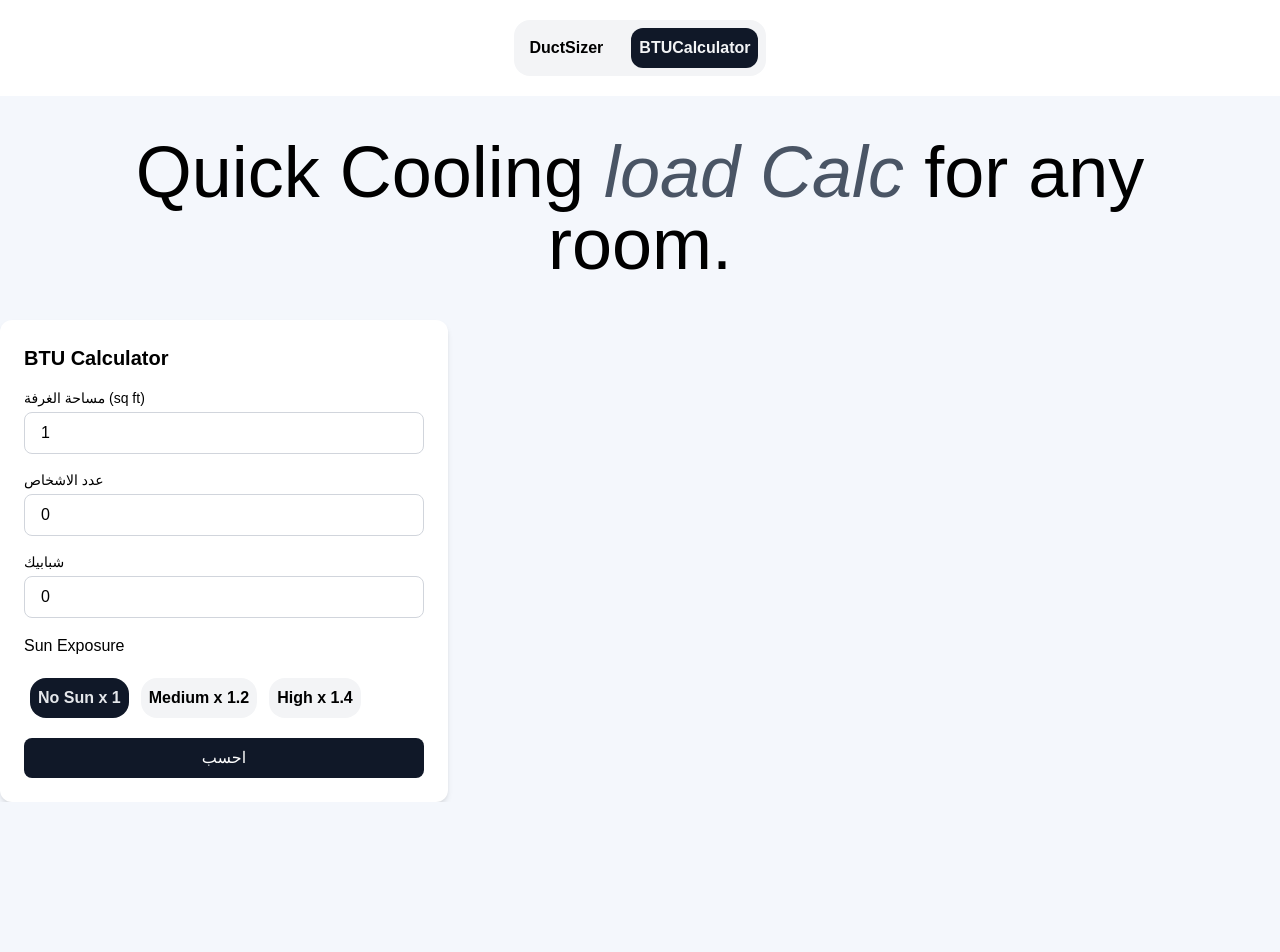
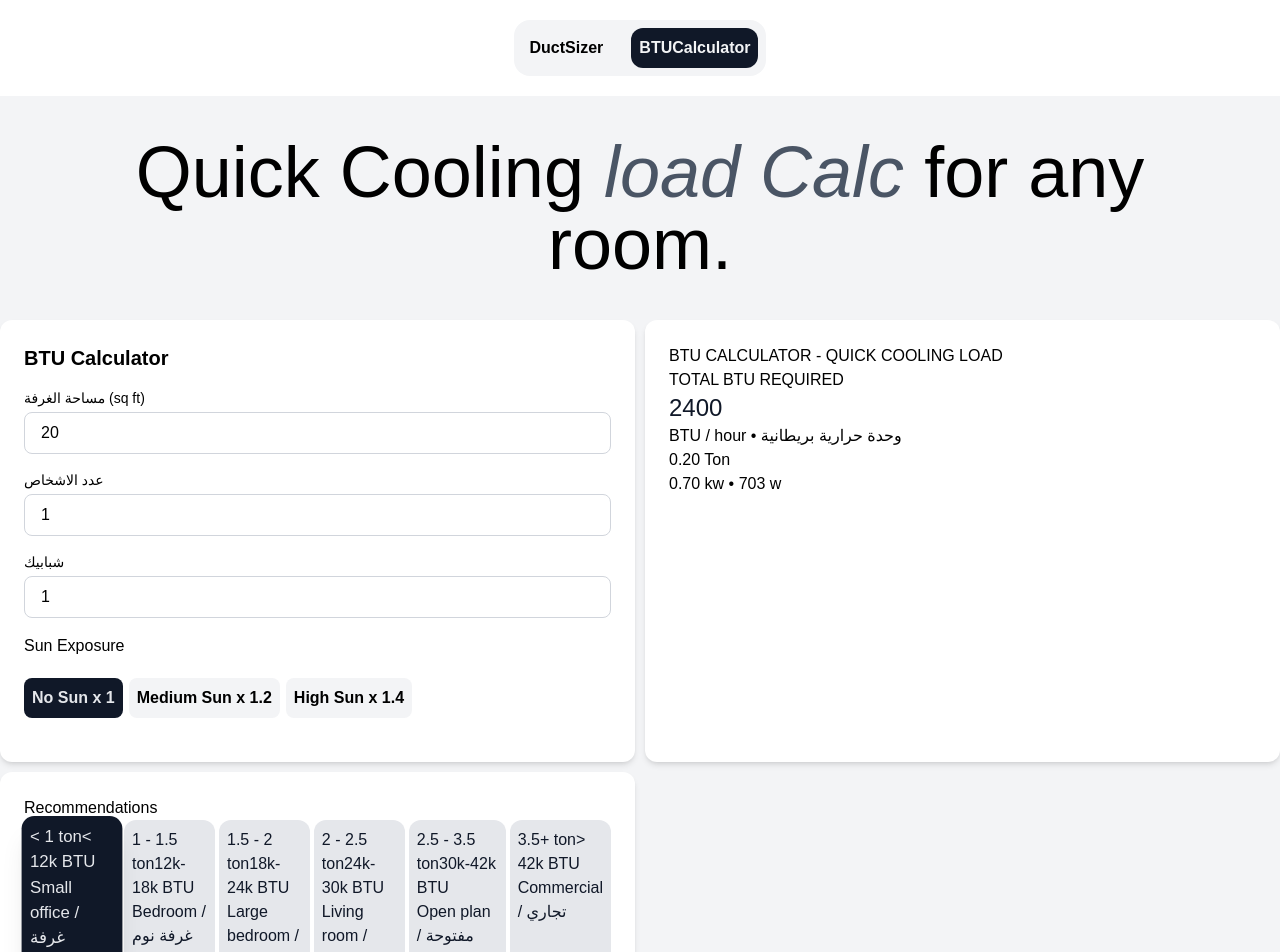
Before and after one commit to omar-khatab/HVAC-Calculator, a Next.js app: page /BTUCalculator in a window 1280 px wide. Shown: the top 952 px of the page. Before the commit the page ends 802 px from the top, so only its background shows below. Built offline with nearby package versions, Linux system fonts and the light colour scheme.

Commit message:
add recommendations, imporve inputs field as end points and improve ux and using use memo

```diff
--- /dev/null
+++ b/src/app/BTUCalculator/Calculations.tsx
@@ -0,0 +1,116 @@
+"use client"
+
+import { useMemo, useState } from "react"
+import { BTUInputs } from "../Types/hvac"
+export default function Calculations() {
+
+ const [inputs , setInputs] = useState<BTUInputs>({
+        roomArea : 20,
+        occupants : 1,
+        window : 1,
+        sunExposure : 1,
+    })
+
+    const result = useMemo (() => {
+
+
+        let btu = inputs.roomArea * 40;
+        btu += inputs.occupants * 600
+        btu += inputs.window * 1000
+        btu *= inputs.sunExposure
+        return btu
+    },[inputs])
+
+    const recommendationCard : {id : number, ton : string, btu : string, space : string, status : boolean}[]= [
+        {id : 1, ton: "< 1 ton" , btu : "< 12k BTU", space : "Small office / غرفة صغيرة",
+            status : result < 12000 },
+        {id : 2, ton: "1 - 1.5 ton" , btu : "12k-18k BTU", space : "Bedroom / غرفة نوم",
+            status : result >= 12000 && result < 18000},
+        {id : 3, ton: "1.5 - 2 ton" , btu : "18k-24k BTU", space : "Large bedroom / كبيرة",
+            status : result >= 18000 && result < 24000},
+        {id : 4, ton: "2 - 2.5 ton" , btu : "24k-30k BTU", space : "Living room / صالة",
+            status : result >= 24000 && result < 30000},
+        {id : 5, ton: "2.5 - 3.5 ton" , btu : "30k-42k BTU", space : "Open plan / مفتوحة",
+            status : result >= 30000 && result < 42000},
+        {id : 6, ton: "3.5+ ton" , btu : "> 42k BTU", space : "Commercial / تجاري",
+            status : result >= 42000},
+    ]
+
+  return (
+    <div className="grid grid-cols-2 gap-2.5">
+        <div className="p-6 bg-white rounded-xl shadow-md">
+            <h2 className="text-xl font-bold mb-4 text-black">BTU Calculator</h2>
+
+
+            <div className="mb-4">
+                <label className="block text-sm mb-1 text-black">
+                    مساحة الغرفة (sq ft)
+                </label>
+                <input type="number"
+                min={1}
+                value={inputs.roomArea}
+                onChange={(e) => setInputs({...inputs, roomArea : Math.max(1, Number(e.target.value) || 0)})}
+                className="w-full px-4 py-2 border border-gray-300 rounded-lg text-black"/>
+            </div>
+            <div className="mb-4">
+                <label className="block text-sm  mb-1 text-black">
+                    عدد الاشخاص
+                </label>
+                <input type="number"
+                min={0}
+                value={inputs.occupants}
+                onChange={(e) => setInputs({...inputs, occupants : Math.max(0, Number(e.target.value) || 0)})}
+                className="w-full px-4 py-2 border border-gray-300 rounded-lg text-black"/>
+            </div>
+            <div className="mb-4">
+                <label className="block text-sm  mb-1 text-black">
+                    شبابيك
+                </label>
+                <input type="number"
+                min={0}
+                value={inputs.window}
+                onChange={(e) =>  setInputs({...inputs, window : Math.max(0, Number(e.target.value) || 0)})}
+                className="w-full px-4 py-2 border border-gray-300 rounded-lg text-black"
+                />
+            </div>
+            <p>Sun Exposure</p>
+            <div className="flex gap-1.5 my-5">
+                {[1 , 1.2 , 1.4].map((val) => {
+                    return <label key={val} className={`cursor-pointer rounded-lg p-2 font-bold
+                                ${inputs.sunExposure === val ? "bg-gray-900 text-gray-200" : "bg-gray-100"}`}>
+                            <input type="radio" name="sun" checked = {inputs.sunExposure === val}
+                                onChange = {() => setInputs({...inputs, sunExposure : val})}
+                                className="hidden"/>
+                            {val === 1 ? "No Sun x 1" : val === 1.2 ? "Medium Sun x 1.2": "High Sun x 1.4"}
+                        </label>
+                })}
+        </div>
+    </div>
+        <div className="p-6 bg-white rounded-xl shadow-md">
+            <span>BTU CALCULATOR - QUICK COOLING LOAD</span>
+            <div>
+                <p>TOTAL BTU REQUIRED</p>
+                <h2 className="text-2xl text-gray-900">{result.toFixed(0)}</h2>
+                <p>BTU / hour • وحدة حرارية بريطانية</p>
+                <div>
+                    <p>{(result / 12000).toFixed(2)} Ton</p>
+                    <p>{`${(result / 3412).toFixed(2)} kw • ${(result / 3.412).toFixed(0)} w`}</p>
+                </div>
+            </div>
+        </div>
+        <div className="p-6 bg-white rounded-xl shadow-md">
+            <span>Recommendations</span>
+                <ul className="flex gap-1">
+                    {recommendationCard.map((r) => {
+        return <li key={r.id} className={`list-none p-2 rounded-xl
+        ${r.status ? "bg-gray-900 text-gray-200 shadow-xl scale-105" : "bg-gray-200 text-gray-900"}`}>
+                <span>{r.ton}</span>
+                <span>{r.btu}</span>
+                <p>{r.space}</p>
+            </li>
+    })}
+                </ul>
+        </div>
+    </div>
+    )
+}
--- a/src/app/BTUCalculator/page.tsx
+++ b/src/app/BTUCalculator/page.tsx
@@ -1,115 +1,11 @@
-"use client"
 
-import { useState } from "react"
-import { BTUInputs } from "../Types/hvac"
-
-export default function BTUCalculator() {
-
-    const [inputs , setInputs] = useState<BTUInputs>({
-        roomArea : 1,
-        occupants : 0,
-        window : 0,
-        sunExposure : 1,
-    })
-    const [result , setResult] = useState<number | null>(null)
-
-    function handleCalculate () {
+import Calculations from "./Calculations";
 
 
-        let btu = inputs.roomArea * 40;
-        btu += inputs.occupants * 600
-        btu += inputs.window * 1000
-        btu *= inputs.sunExposure
-        setResult(btu)
-    }
-
-    // function to handle values inside the fields
-    function handleNumberInput (event: React.InputEvent<HTMLInputElement>) : void {
-    const input = event.currentTarget;
-
-    // if field is deleted or has value less than 1, we will make the value always equal 1
-    if (!input.value || input.value < "1") {
-    input.value = "1";
-    }
-};
-    return (
-        <div className="p-6 bg-white rounded-xl shadow-md max-w-md">
-            <h2 className="text-xl font-bold mb-4 text-black">BTU Calculator</h2>
+export default function MainBTUCalc() {
 
 
-            <div className="mb-4">
-                <label className="block text-sm mb-1 text-black">
-                    مساحة الغرفة (sq ft)
-                </label>
-                <input type="number"
-                min={1}
-                onInput={handleNumberInput}
-                value={inputs.roomArea}
-                onChange={(e) => {
-                    setInputs({...inputs, roomArea : Number(e.target.value)})
-                }}
-                className="w-full px-4 py-2 border border-gray-300 rounded-lg text-black"/>
-            </div>
-            <div className="mb-4">
-                <label className="block text-sm  mb-1 text-black">
-                    عدد الاشخاص
-                </label>
-                <input type="number"
-                min={0}
-                value={inputs.occupants}
-                onChange={(e) => {
-                    setInputs({...inputs, occupants : Number(e.target.value)})
-                }}
-                className="w-full px-4 py-2 border border-gray-300 rounded-lg text-black"/>
-            </div>
-            <div className="mb-4">
-                <label className="block text-sm  mb-1 text-black">
-                    شبابيك
-                </label>
-                <input type="number"
-                min={0}
-                value={inputs.window}
-                onChange={(e) => {
-                    setInputs({...inputs, window : Number(e.target.value)})
-                }}
-                className="w-full px-4 py-2 border border-gray-300 rounded-lg text-black"
-                />
-            </div>
-            <p>Sun Exposure</p>
-            <form action="" className="flex gap-1.5 my-5">
-            <input value = "1" type="radio" name="sun" id="normal" checked = {inputs.sunExposure == 1}
-            onChange={() => setInputs({...inputs , sunExposure : 1})}
-            className="appearance-none"/>
-            <label htmlFor="normal"
-                className={`${inputs.sunExposure == 1 ? "bg-gray-900 text-gray-200" : ""}
-                bg-gray-100 w-fit flex gap-5 rounded-2xl p-2 font-bold`}>
-                No Sun x 1
-            </label>
-            <input value = "1.2" type="radio" name="sun" id="medium" checked = {inputs.sunExposure == 1.2}
-            onChange={() => setInputs({...inputs , sunExposure : 1.2})}
-            className="appearance-none"/>
-            <label htmlFor="medium"
-            className={`${inputs.sunExposure == 1.2 ? "bg-gray-900 text-gray-200" : ""}
-            bg-gray-100 w-fit flex gap-5 rounded-2xl p-2 font-bold`}
-            >Medium x 1.2</label>
-            <input value= "1.4" type="radio" name="sun" id="high" checked = {inputs.sunExposure == 1.4}
-            onChange={() => setInputs({...inputs , sunExposure : 1.4})}
-            className="appearance-none"/>
-            <label htmlFor="high"
-            className={`${inputs.sunExposure == 1.4 ? "bg-gray-900 text-gray-200" : ""}
-            bg-gray-100 w-fit flex gap-5 rounded-2xl p-2 font-bold`}
-            >High x 1.4</label>
-            </form>
-            <button onClick={handleCalculate}
-            className="w-full bg-gray-900 text-white py-2 rounded-lg hover:bg-gray-800"
-            >احسب</button>
-            {result !==null && (
-                <p className="mt-4 text-lg font-bold text-black">
-                    Result : {result} BTU
-                    | {(result / 3412).toFixed(2)} kw
-                    | {(result * 0.00039301).toFixed(2)} hp
-                </p>
-            )}
-        </div>
+    return (
+        <Calculations/>
     )
 }
--- a/src/app/Types/hvac.ts
+++ b/src/app/Types/hvac.ts
@@ -11,13 +11,11 @@ export interface DuctSizerResult {
 }
 
 // المدخلات لحاسبة BTU
-type expose = 1 | 1.2 | 1.4
-
 export interface BTUInputs {
     roomArea : number;        // مساحة الغرفة (sq ft)
     occupants : number;       //  عدد الاشخاص
     window : number;      //      عدد الشبابيك
-    sunExposure : expose,     // نسبة التعرض للشمس
+    sunExposure : number,     // نسبة التعرض للشمس
 }
 
 // navBar Links روابط
--- a/src/app/globals.css
+++ b/src/app/globals.css
@@ -1,8 +1,6 @@
 @import "tailwindcss";
 
-:root {
-  --main-background: #f4f7fc;
-}
+
 
 @theme inline {
   --color-background: var(--background);
@@ -15,5 +13,4 @@ body {
   background: var(--background);
   color: var(--foreground);
   font-family: Arial, Helvetica, sans-serif;
-  background-color: var(--main-background);
 }
--- a/src/app/layout.tsx
+++ b/src/app/layout.tsx
@@ -22,7 +22,7 @@ export default function RootLayout({ children }: LayoutProps<"/">) {
   return (
     <html
       lang="en"
-      className={`${geistSans.variable} ${geistMono.variable} h-full antialiased`}>
+      className={`${geistSans.variable} ${geistMono.variable} h-full antialiased bg-gray-100`}>
       <body className="">
         <NavBar/>
         <h1 className="text-7xl font-light m-10 text-center">
--- a/src/app/page.tsx
+++ b/src/app/page.tsx
@@ -1,9 +1,8 @@
-import BTUCalculator from "./BTUCalculator/page";
 
 
 export default function Home() {
   return (
-    <div className="">
+    <div className="bg-gray-100">
 
     </div>
   );
```
